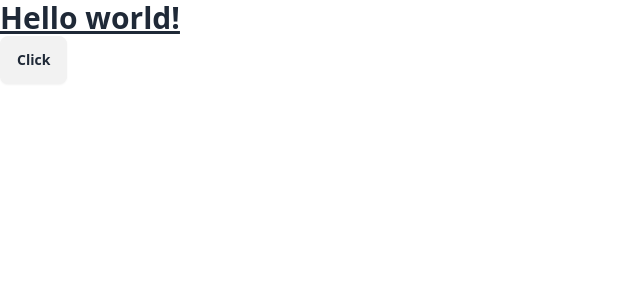
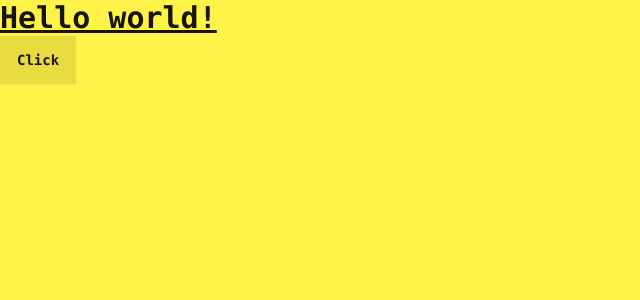
Before and after one commit to hafiyyanabdulaziz/simple-contact-app, a React (Create React App) app: page / in a window 1280 px wide. Shown: the top 300 px of the page, without its empty margins (0-640 px from the left). Built offline with nearby package versions, Linux system fonts and the light colour scheme.

Commit message:
feature(theme): setting to cyberpunk

```diff
--- a/tailwind.config.js
+++ b/tailwind.config.js
@@ -5,4 +5,14 @@ module.exports = {
     extend: {},
   },
   plugins: [require("daisyui")],
+  daisyui: {
+    themes: ["cyberpunk", "cupcake"], // false: only light + dark | true: all themes | array: specific themes like this ["light", "dark", "cupcake"]
+    darkTheme: "dark", // name of one of the included themes for dark mode
+    base: true, // applies background color and foreground color for root element by default
+    styled: true, // include daisyUI colors and design decisions for all components
+    utils: true, // adds responsive and modifier utility classes
+    prefix: "", // prefix for daisyUI classnames (components, modifiers and responsive class names. Not colors)
+    logs: true, // Shows info about daisyUI version and used config in the console when building your CSS
+    themeRoot: ":root", // The element that receives theme color CSS variables
+  },
 };
```
